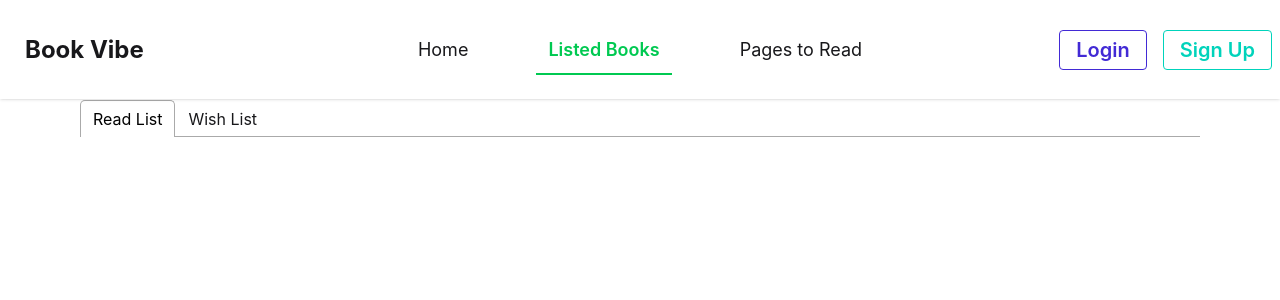
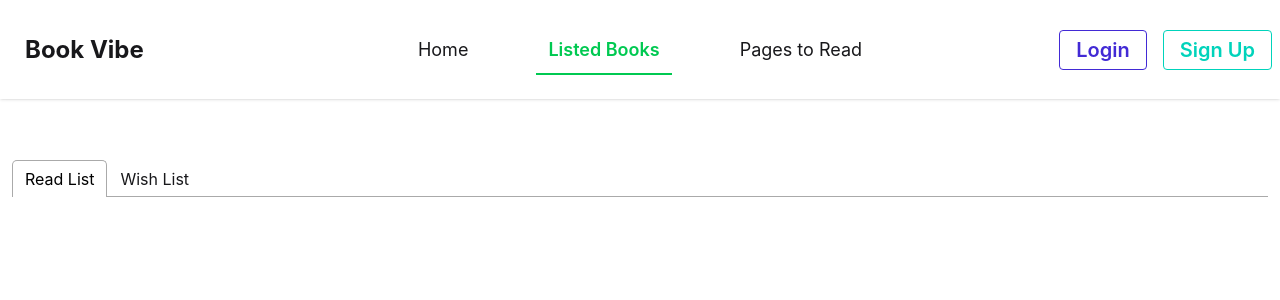
Before and after one commit to corebyte56/Book-Vibe, a React (Vite) app: page /books in a window 1280 px wide. Shown: the top 300 px of the page. Built offline with nearby package versions, Linux system fonts and the light colour scheme.

Commit message:
style: update padding for list layout

```diff
--- a/src/Pages/Books/Books.jsx
+++ b/src/Pages/Books/Books.jsx
@@ -11,7 +11,7 @@ const Books = () => {
 
   return (
     // Read List
-    <div className="container mx-auto px-20">
+    <div className="container mx-auto px-3 my-15">
       <Tabs>
         <TabList>
           <Tab>Read List</Tab>
```
